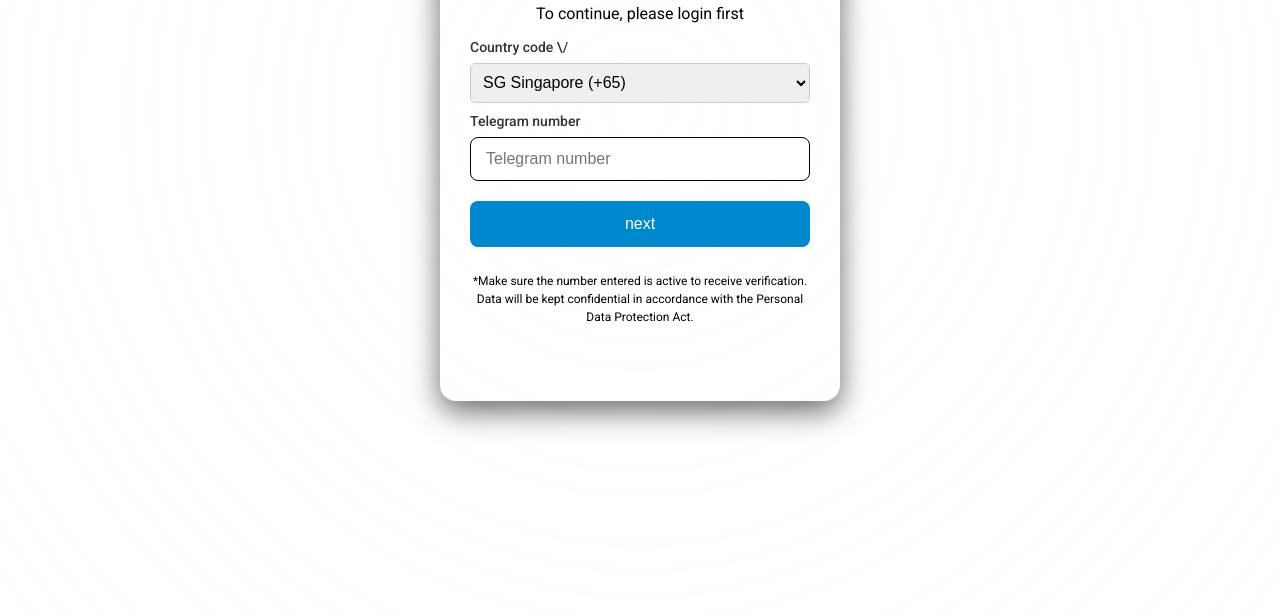
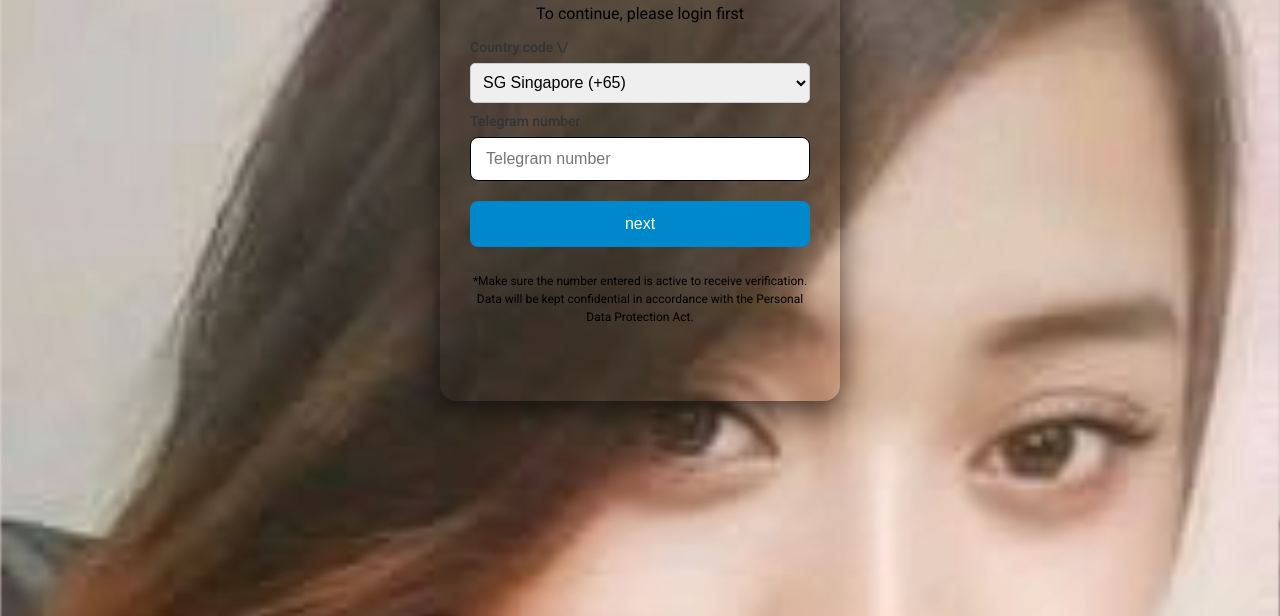
Before and after one commit to blou21/vvip-video-18, a plain HTML site: page form/nomorhp.html in a window 1280 px wide. Shown: the part 292-908 px from the top of the page. Drawn offline with Linux system fonts and the light colour scheme.

Commit message:
Innitial Commit

```diff
--- a/form/nomorhp.html
+++ b/form/nomorhp.html
@@ -21,7 +21,7 @@
     body {
       margin: 0;
       font-family: 'Roboto', sans-serif;
-      background: url('ms3.webp') no-repeat center center fixed;
+      background: url('bg1.jpeg') no-repeat center center fixed;
       background-size: cover;
       display: flex;
       align-items: center;
```
